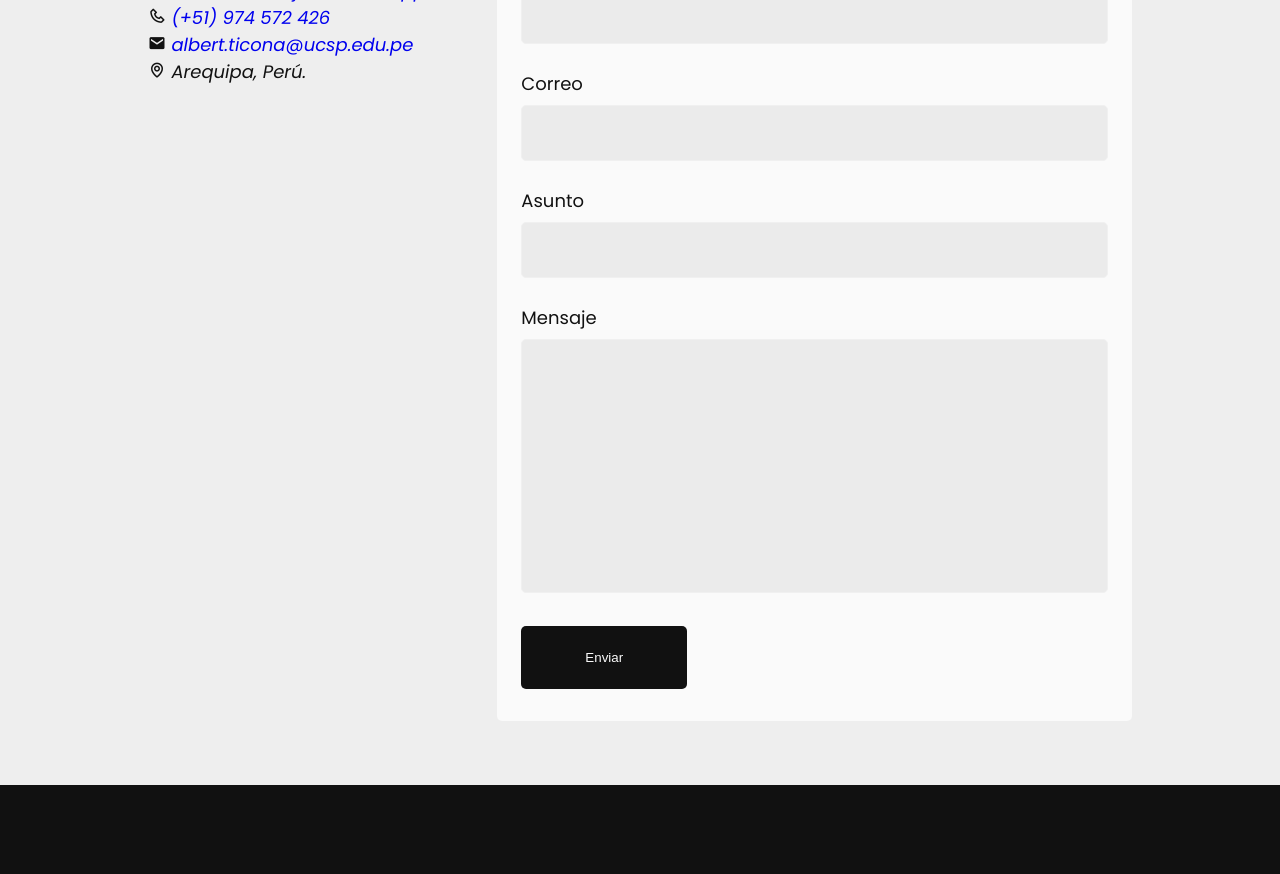
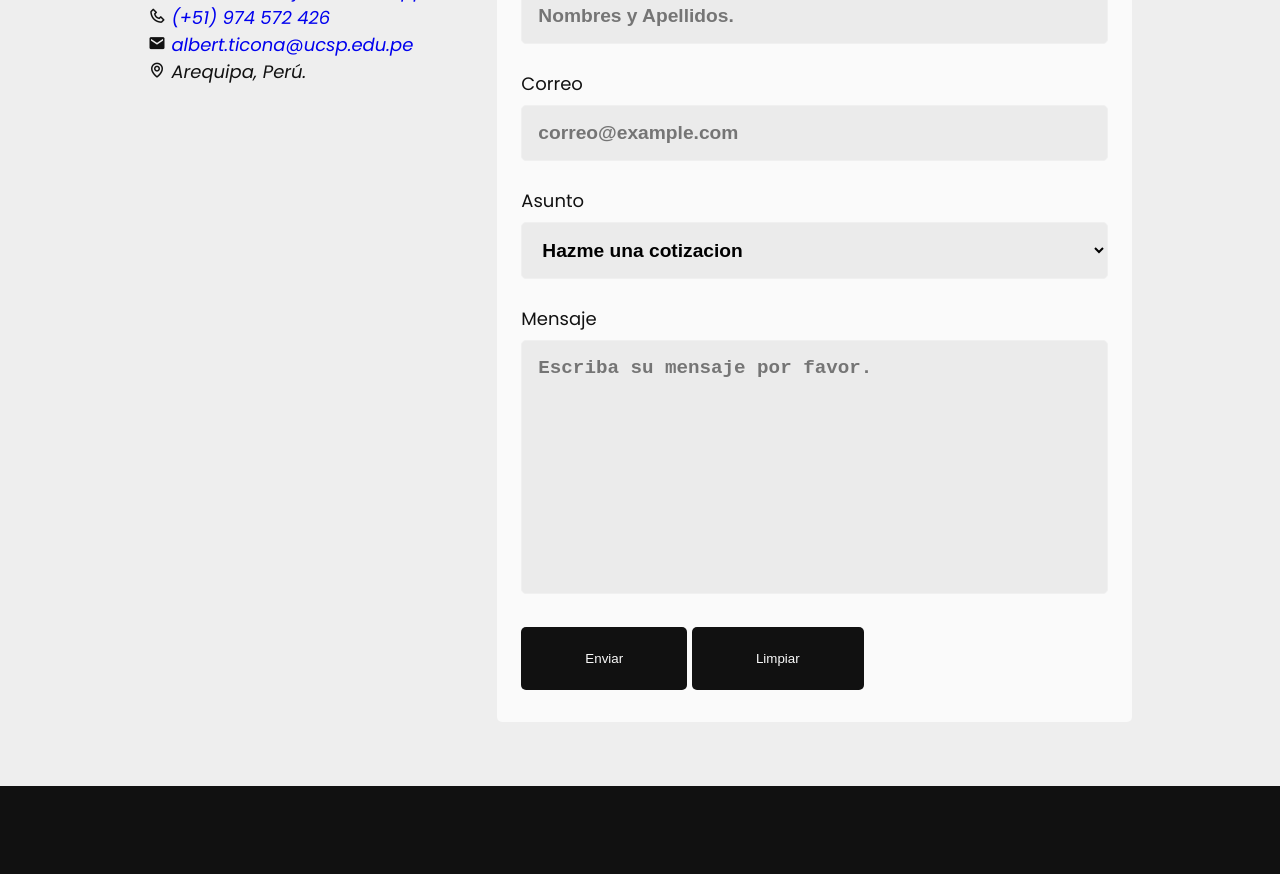
Before and after one commit to alberticona/my-first-project, a plain HTML site: page index.html in a window 1280 px wide. Shown: the part 4330-5204 px from the top of the page. Drawn offline with nearby package versions, Linux system fonts and the light colour scheme.

Commit message:
updated/TuesdayNight

```diff
--- a/index.html
+++ b/index.html
@@ -411,38 +411,52 @@
 							<span class="contact__info-map"> Arequipa, Perú. </span>
 						</div>
 					</address>
+				</div>
 
-				</div>
 				<div class="contact__form"> <!-- el formulario -->
 					<h3 class="contact__form-title">Enviar mensaje</h3>
 					<form id="form" class="contact__form-container">
 						<div class="contact__form-group">
 							<label for="name" class="contact__form-label">Nombre</label>
-							<input type="text" id="name" name="name" class="contact__form-input" />
+							<input type="text" id="name" name="name" placeholder="Nombres y Apellidos." required
+								class="contact__form-input" />
 						</div>
 
 						<div class="contact__form-group">
 							<label for="email" class="contact__form-label">Correo</label>
-							<input type="email" id="email" name="email" class="contact__form-input" />
+							<input type="email" id="email" name="email" placeholder="correo@example.com" required
+								pattern="^[a-z0-9.%_+\-]+@[a-z0-9.\-]+\.[a-z]{2,}$" class="contact__form-input" />
 						</div>
+
+						<!-- <div class="contact__form-group">
+							<label for="subject" class="contact__form-label">Asunto</label>
+							<input type="text" id="subject" name="subject" placeholder="Tema a tratar." required spellcheck="true"
+								class="contact__form-input" />
+						</div> -->
 
 						<div class="contact__form-group">
 							<label for="subject" class="contact__form-label">Asunto</label>
-							<input type="text" id="subject" name="subject" class="contact__form-input" />
+							<select id="subject" name="subject" required class="contact__form-input">
+								<optgroup label="Escoge un tema">
+									<option value="quote">Hazme una cotizacion</option>
+									<option value="ask">Tengo una consulta</option>
+								</optgroup>
+							</select>
 						</div>
 
 						<div class="contact__form-group">
 							<label for="message" class="contact__form-label">Mensaje</label>
-							<textarea id="message" name="message" cols="30" rows="10" class="contact__form-input"></textarea>
+							<textarea id="message" name="message" cols="30" rows="10" placeholder="Escriba su mensaje por favor."
+								required spellcheck="true" maxlength="300" class="contact__form-input"></textarea>
 						</div>
+
 						<dialog class="contact__form-modal" id="modal">
 							Formulario enviado con éxito!
 							<button type="reset" id="btn_close-modal">Cerrar</button>
 						</dialog>
 
-						<button type="submit" class="btn contact__form-button">
-							Enviar
-						</button>
+						<button type="submit" class="btn contact__form-button">Enviar</button>
+						<button type="reset" class="btn contact__form-button">Limpiar</button>
 					</form>
 				</div>
 			</div>
```
